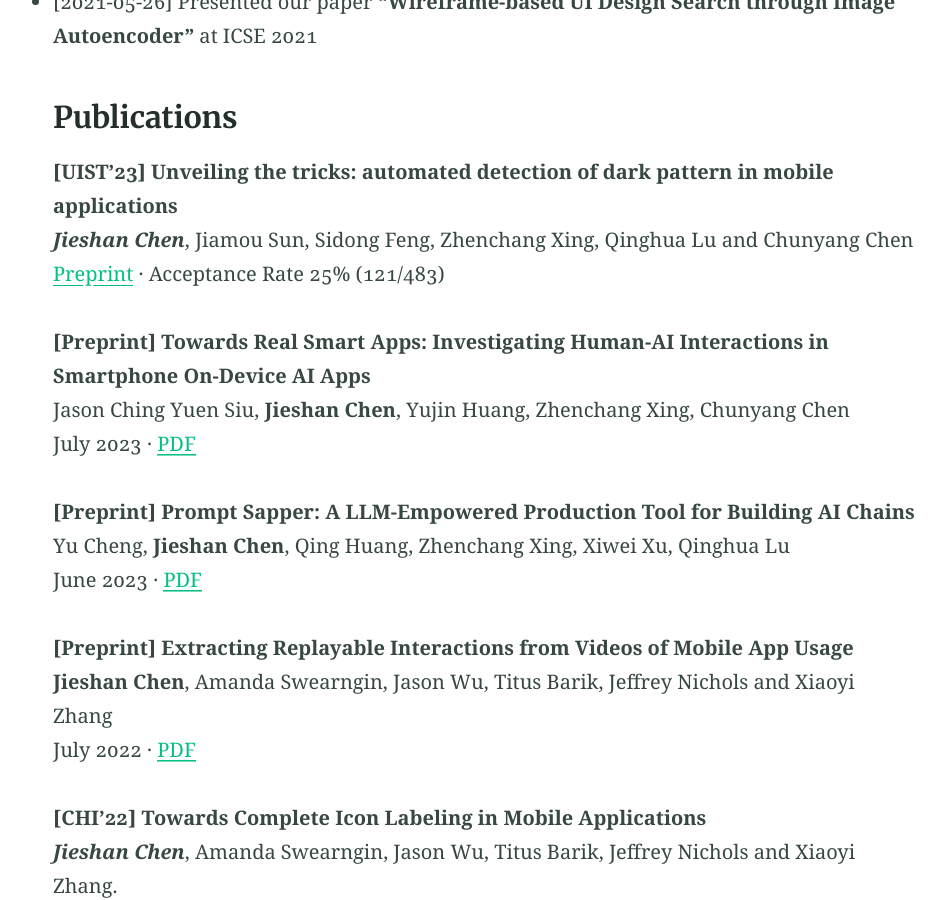
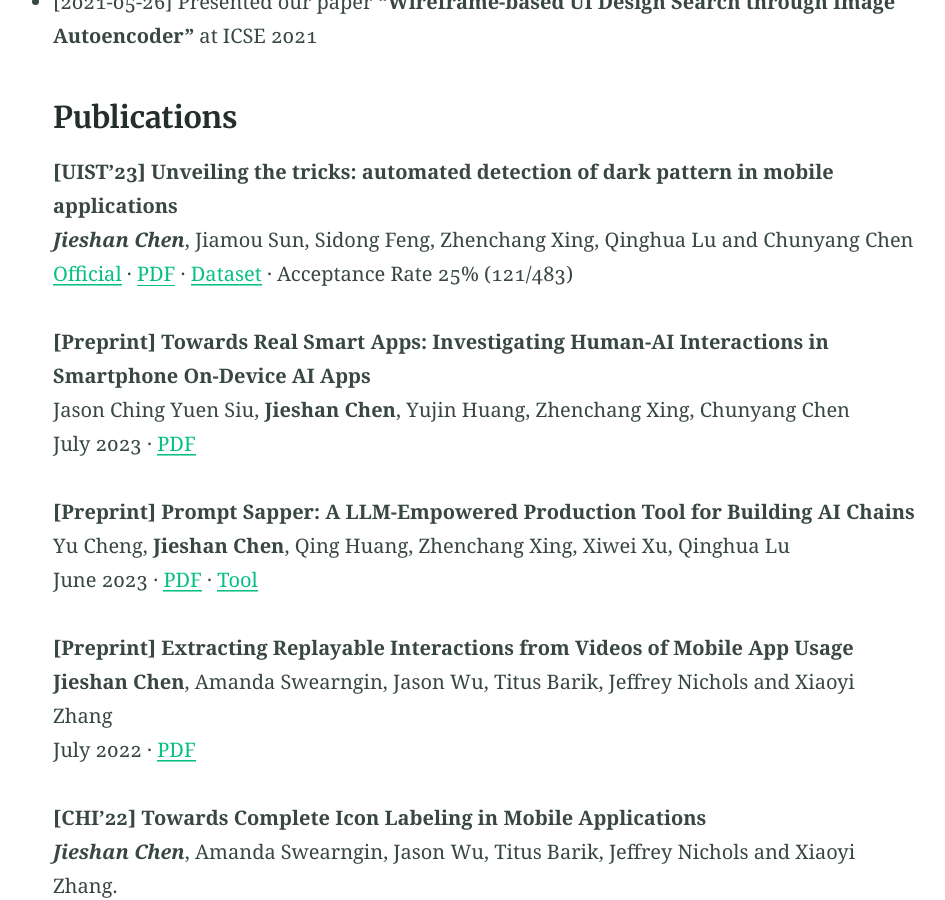
Before and after one commit to chenjshnn/chenjshnn.github.io, a Jekyll site: the page built from index.md, in a window 1280 px wide and 900 px high, scrolled down 1516 px. Shown: the whole window, without its empty margins (155-1100 px from the left). Built offline with Jekyll 4.4.1, drawn with Linux system fonts in a browser that asks for light colours.

Commit message:
Update index.md

```diff
--- a/index.md
+++ b/index.md
@@ -37,7 +37,7 @@ Jieshan has many publications at top-tier conferences/journals, like ICSE, FSE,
 
 **[UIST'23] Unveiling the tricks: automated detection of dark pattern in mobile applications** <br />
 ***Jieshan Chen***, Jiamou Sun, Sidong Feng, Zhenchang Xing, Qinghua Lu and Chunyang Chen <br />
-[Preprint](https://arxiv.org/pdf/2308.05898.pdf) · Acceptance Rate 25% (121/483)
+[Official](https://dl.acm.org/doi/10.1145/3586183.3606783) · [PDF](https://arxiv.org/pdf/2308.05898.pdf) · [Dataset](https://zenodo.org/records/8126443) · Acceptance Rate 25% (121/483)
 
 **[Preprint] Towards Real Smart Apps: Investigating Human-AI Interactions in Smartphone On-Device AI Apps** <br />
 Jason Ching Yuen Siu, **Jieshan Chen**, Yujin Huang, Zhenchang Xing, Chunyang Chen <br />
@@ -45,7 +45,7 @@ July 2023 · [PDF](https://arxiv.org/abs/2307.00756)
 
 **[Preprint] Prompt Sapper: A LLM-Empowered Production Tool for Building AI Chains** <br />
 Yu Cheng, **Jieshan Chen**, Qing Huang, Zhenchang Xing, Xiwei Xu, Qinghua Lu <br />
-June 2023 · [PDF](https://arxiv.org/pdf/2306.12028)
+June 2023 · [PDF](https://arxiv.org/pdf/2306.12028) · [Tool](https://www.aichain.online/)
 
 **[Preprint] Extracting Replayable Interactions from Videos of Mobile App Usage** <br />
 **Jieshan Chen**, Amanda Swearngin, Jason Wu, Titus Barik, Jeffrey Nichols and Xiaoyi Zhang <br />
```
